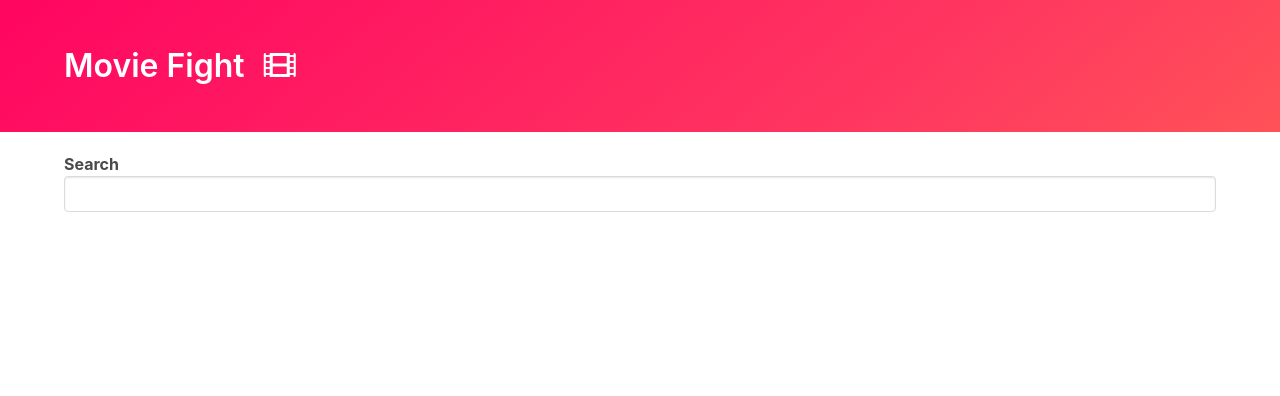
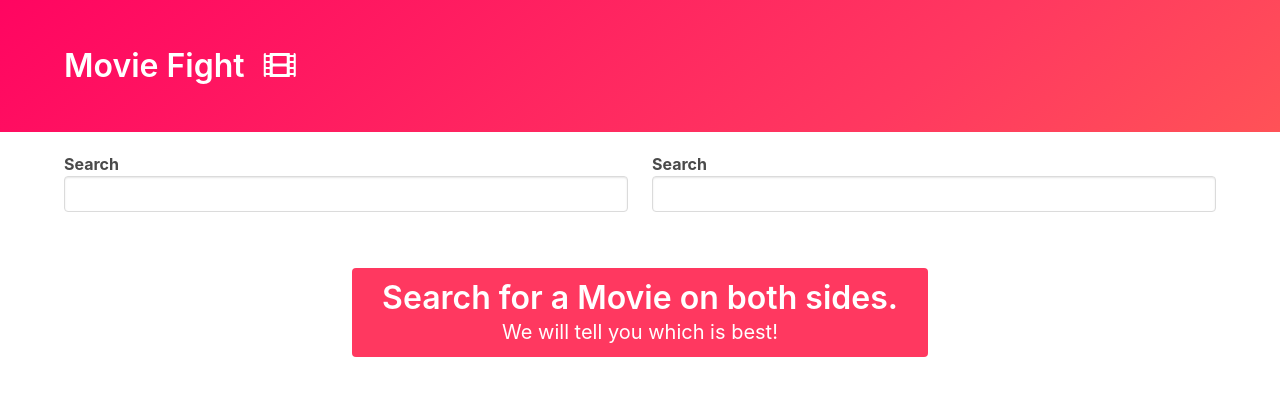
Before and after one commit to shallisey/Movie-Fighter, a plain HTML site: page index.html in a window 1280 px wide. Drawn offline with nearby package versions, Linux system fonts and the light colour scheme.

Commit message:
Autocomplete is now functional for both searches and can bring back seperate search queries

```diff
--- a/index.html
+++ b/index.html
@@ -26,8 +26,21 @@
       </div>
     </section>
     <div class="container">
-      <div class="autocomplete"></div>
-      <div id="summary"></div>
+      <div class="columns ">
+        <div class="column is-vcentered">
+          <div id="left-autocomplete"></div>
+          <div id="left-summary"></div>
+        </div>
+        <div class="column is-vcentered">
+          <div id="right-autocomplete"></div>
+          <div id="right-summary"></div>
+        </div>
+      </div>
+
+      <div class="column is-half notification is-danger tutorial">
+        <h1 class="title">Search for a Movie on both sides.</h1>
+        <p class="subtitle">We will tell you which is best!</p>
+      </div>
     </div>
     <script src="utils.js"></script>
     <script src="autocomplete.js"></script>
--- a/index.js
+++ b/index.js
@@ -1,6 +1,4 @@
-createAutoComplete({
-  //Where to render the autocomplete to.
-  root: document.querySelector('.autocomplete'),
+const autoCompleteConfig = {
   //Show an individual item
   renderOption(movie) {
     const imgSrc = movie.Poster === 'N/A' ? '' : movie.Poster;
@@ -9,10 +7,7 @@ createAutoComplete({
     ${movie.Title} (${movie.Year})
     `;
   },
-  //Show what you "clicked" on
-  onOptionSelect(movie) {
-    onMovieSelect(movie);
-  },
+
   //Changes input.value to what you selected
   inputValue(movie) {
     return movie.Title;
@@ -30,16 +25,37 @@ createAutoComplete({
     }
     return response.data.Search;
   }
+};
+
+createAutoComplete({
+  ...autoCompleteConfig,
+  //Where to render the autocomplete to.
+  root: document.querySelector('#left-autocomplete'),
+  //Show what you "clicked" on
+  onOptionSelect(movie) {
+    document.querySelector('.tutorial').classList.add('is-hidden');
+    onMovieSelect(movie, document.querySelector('#left-summary'));
+  }
+});
+createAutoComplete({
+  ...autoCompleteConfig,
+  //Where to render the autocomplete to.
+  root: document.querySelector('#right-autocomplete'),
+  //Show what you "clicked" on
+  onOptionSelect(movie) {
+    document.querySelector('.tutorial').classList.add('is-hidden');
+    onMovieSelect(movie, document.querySelector('#right-summary'));
+  }
 });
 
-const onMovieSelect = async movieSelected => {
+const onMovieSelect = async (movieSelected, summaryElement) => {
   const response = await axios.get('http://www.omdbapi.com', {
     params: {
       apikey: 'd9667e43',
       i: movieSelected.imdbID
     }
   });
-  document.querySelector('#summary').innerHTML = movieTemplate(response.data);
+  summaryElement.innerHTML = movieTemplate(response.data);
 };
 
 const movieTemplate = movieDetail => {
@@ -60,38 +76,38 @@ const movieTemplate = movieDetail => {
       </h4>
     </h1>
   </div>
-</div>;
+</div>
 </article>
 <article class='notification is-danger'>
   <p class='title'>
     ${movieDetail.Awards}
     <p class='subtitle'>Awards</p>
   </p>
-</article>;
+</article>
 <article class='notification is-danger'>
   <p class='title'>
     ${movieDetail.BoxOffice}
     <p class='subtitle'>Box Office</p>
   </p>
-</article>;
+</article>
 <article class='notification is-danger'>
   <p class='title'>
     ${movieDetail.Metascore}
     <p class='subtitle'>Metascore</p>
   </p>
-</article>;
+</article>
 <article class='notification is-danger'>
   <p class='title'>
     ${movieDetail.imdbRating}
     <p class='subtitle'>IMDbRating</p>
   </p>
-</article>;
+</article>
 <article class='notification is-danger'>
   <p class='title'>
     ${movieDetail.imdbVotes}
     <p class='subtitle'>IMDb Votes</p>
   </p>
-</article>;
+</article>
 
   `;
 };
```
